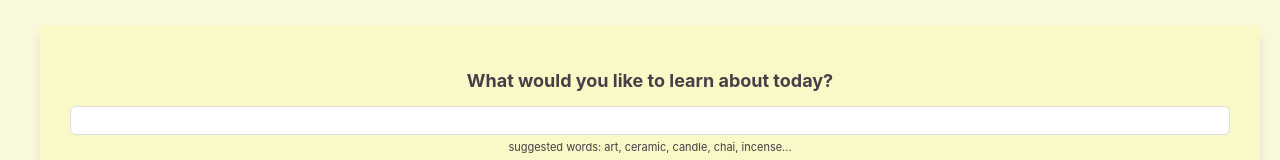
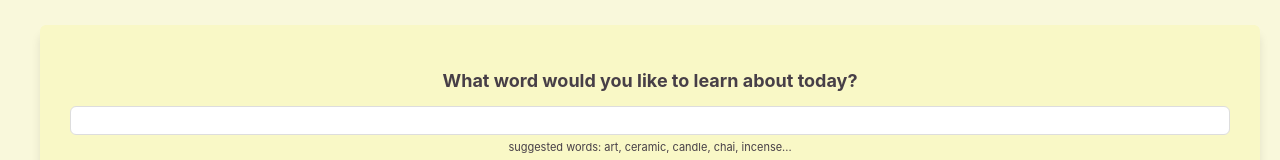
Before and after one commit to DeyaSHTA93/dictionary-project, a React (Create React App) app: page / in a window 1280 px wide. Shown: the part 235-395 px from the top of the page. Built offline with nearby package versions, Linux system fonts and the light colour scheme.

Commit message:
Improved title

```diff
--- a/src/Dictionary.js
+++ b/src/Dictionary.js
@@ -27,7 +27,7 @@ export default function Dictionary() {
   return (
     <div className="Dictionary">
       <section>
-        <h1>What would you like to learn about today?</h1>
+        <h1>What word would you like to learn about today?</h1>
         <form onSubmit={search}>
           <input type="search" onChange={handleKeywordChange} />
         </form>
```
